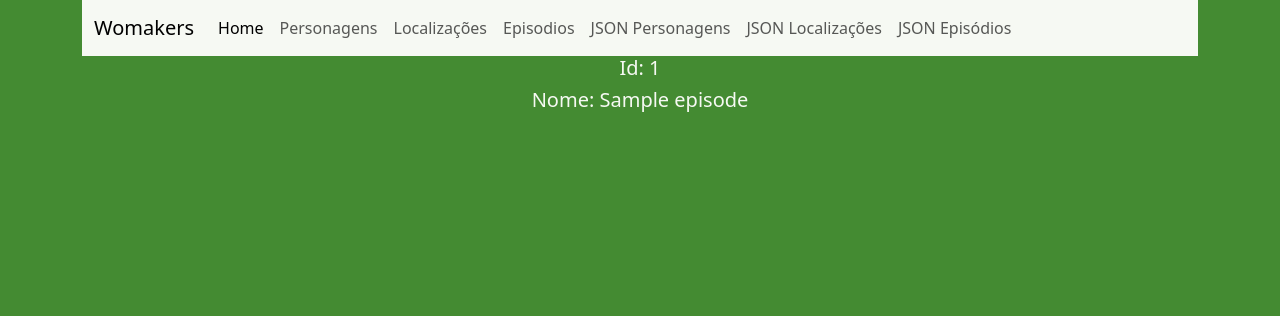
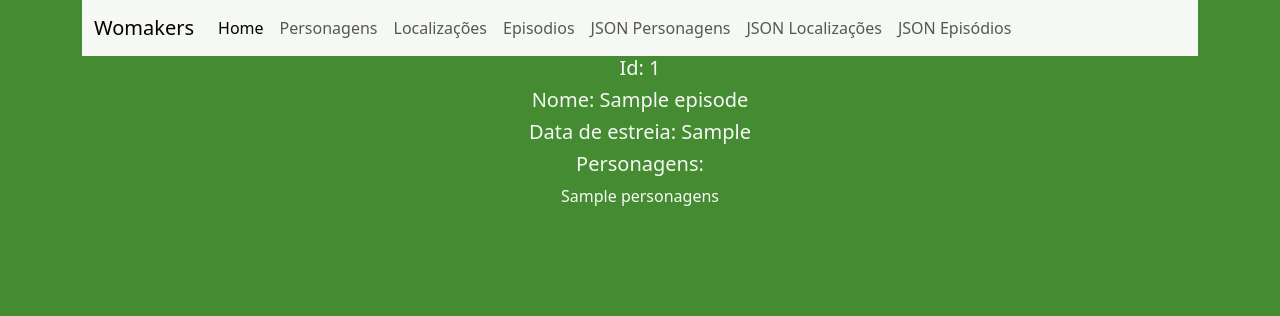
Before and after one commit to lauraperroni/exercicios-squad-berthalutz, a Flask app: template Semana 5/templates/episode.html in a window 1280 px wide. Shown: the top 316 px of the page. Run offline with Flask 3, Linux system fonts and the light colour scheme; the template is opened without the code that fills it: most values are stand-ins (such as "Sample title", 1, 10 or a date in 2020).

Commit message:
fix: exercicio

```diff
--- a/Semana 5/app.py
+++ b/Semana 5/app.py
@@ -7,15 +7,13 @@ import urllib.request, json
 #esse app é uma instância
 app = Flask(__name__)
 
-#3- criar rota: @app.route("/")
-# Esse decorator informa ao flask qual URL vai ser acionada. When a user navigates to the root URL (/), Flask will execute the function immediately below the decorator and return the result to the user's browser.
-#@: This symbol indicates that app.route() is a decorator, which is a special kind of function that modifies the behavior of another function without changing its source code.
-#para criar um servidor local
 
 
 # ======================================== PERSONAGENS ========================================
 
 # all characters  ------------------------------------------------
+
+#3- criar rota: @app.route("/")
 @app.route("/") #simbolo de página inicial  # Estamos criando o caminho da URL!!!!!!!!
 def get_list_characters_page():
     url = 'https://rickandmortyapi.com/api/character/'
@@ -149,9 +147,6 @@ def get_locations():
 
 
 
-
-
-
 # ======================================== EPISÓDIOS ========================================
 
 # all episodes  ------------------------------------------------
@@ -176,24 +171,15 @@ def get_episode(id):
     response = urllib.request.urlopen(url)
     data = response.read()
     episode_data = json.loads(data) #atributo da variável
+    data = episode_data.get("characters", {})
+    print(data)
     episode_profile = {
         'id': episode_data['id'],
-        'name': episode_data['name']
+        'name': episode_data['name'],
+        'air_data': episode_data['air_date'],
+        'personagens': data
     }
     return render_template("episode.html", episode = episode_profile ) #retorna um HTML. 2º parâmetro pode ter variáveis
-
-
-# dados = {'chave': 'valor'}
-
-# @app.route('/oi')
-# def hello_world2():
-#     return {
-#         'endpoint': dados
-#     }
-
-# @app.route('/luan')
-# def hello_world3():
-#     return '<a href="/oi">Clique aqui!</a>'
 
 
 # JSON episodes ------------------------------------------------
--- a/Semana 5/templates/episode.html
+++ b/Semana 5/templates/episode.html
@@ -5,6 +5,9 @@
             <div class="d-flex flex-column justify-content-center align-items-center">
                 <h3 class="h5">Id: {{episode.id}}</h3>
                 <h3 class="h5">Nome: {{episode.name}}</h3>
+                <h3 class="h5">Data de estreia: {{episode.air_data}}</h3>
+                <h3 class="h5">Personagens:</h3>
+                {{episode.personagens}}
             </div>
     </div>
 {% endblock %}
```
